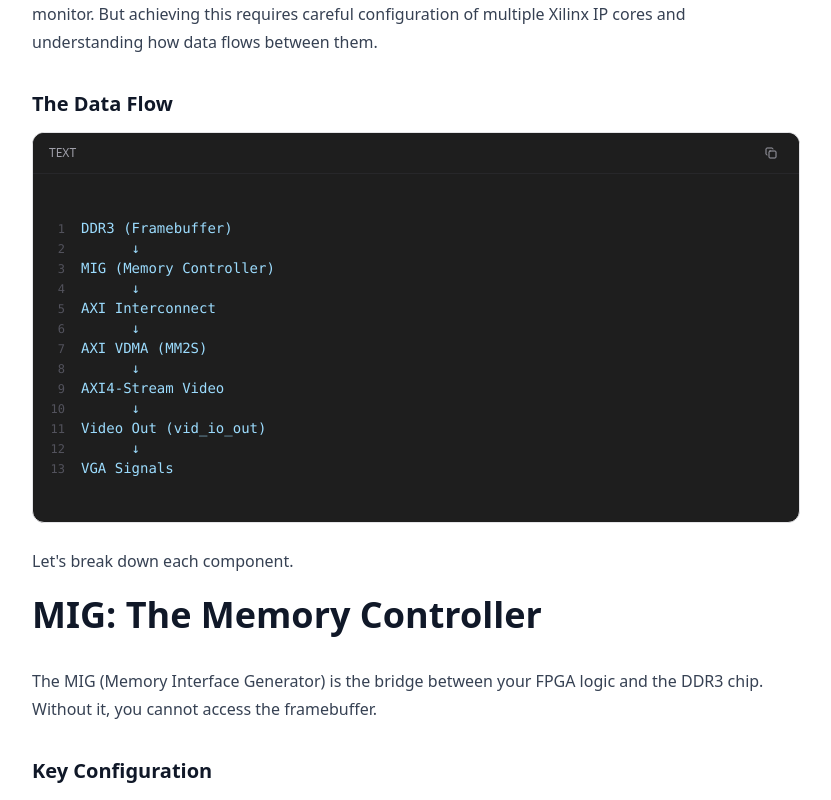
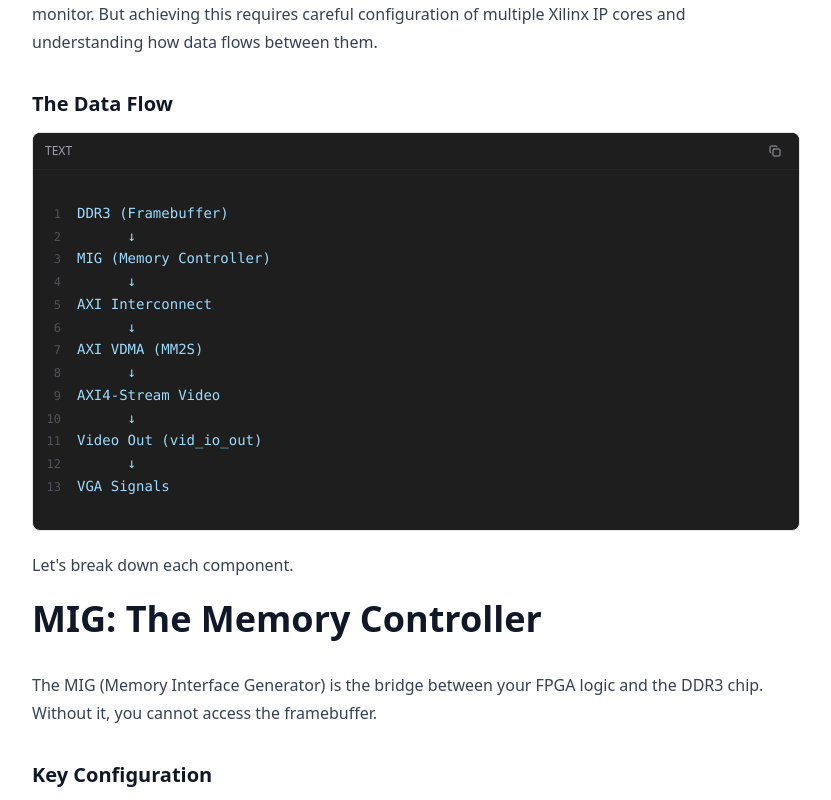
Before and after one commit to Chigz114/my-portfolio, a Next.js app: page /blog/fpga/2.display-pipeline in a window 1280 px wide. Shown: the part 540-1340 px from the top of the page, without its empty margins (224-1055 px from the left). Built offline with nearby package versions, Linux system fonts and the light colour scheme.

Commit message:
fix: properly handle inline code vs code blocks, reduce padding

```diff
--- a/src/app/blog/[category]/[slug]/page.tsx
+++ b/src/app/blog/[category]/[slug]/page.tsx
@@ -69,19 +69,14 @@
               img: ({ node, ...props }) => (
                 <ZoomableImage {...props} />
               ),
-              pre: ({ children }) => <>{children}</>,
-              code: ({ node, inline, className, children, ...props }: any) => {
-                const match = /language-(\w+)/.exec(className || '')
-                if (inline) {
-                  return (
-                    <code className={className} {...props}>
-                      {children}
-                    </code>
-                  )
-                }
+              pre: ({ node, children, ...props }: any) => {
+                // Extract the code element from pre's children
+                const codeElement = (children as any)?.props
+                const className = codeElement?.className || ''
+                const code = codeElement?.children || ''
                 return (
                   <CodeBlock className={className}>
-                    {String(children).replace(/\n$/, '')}
+                    {String(code).replace(/\n$/, '')}
                   </CodeBlock>
                 )
               }
--- a/src/components/code-block.tsx
+++ b/src/components/code-block.tsx
@@ -25,9 +25,9 @@
   }
 
   return (
-    <div className="relative my-6 overflow-hidden rounded-xl border bg-[#1e1e1e] dark:border-zinc-800">
+    <div className="relative my-4 overflow-hidden rounded-lg border bg-[#1e1e1e] dark:border-zinc-800">
       {/* Header */}
-      <div className="flex items-center justify-between border-b border-zinc-800 bg-[#1e1e1e] px-4 py-2 text-zinc-400">
+      <div className="flex items-center justify-between border-b border-zinc-800 bg-[#1e1e1e] px-3 py-1.5 text-zinc-400">
         <div className="flex items-center gap-2">
           {filename ? (
             <span className="text-xs font-medium text-zinc-100">{filename}</span>
@@ -52,8 +52,8 @@
         language={language as any}
       >
         {({ className, style, tokens, getLineProps, getTokenProps }) => (
-          <div className="overflow-x-auto py-2">
-            <pre className={cn(className, "float-left min-w-full px-4 font-mono text-sm")} style={{ ...style, backgroundColor: "transparent" }}>
+          <div className="overflow-x-auto">
+            <pre className={cn(className, "float-left min-w-full px-3 py-2 font-mono text-sm leading-relaxed")} style={{ ...style, backgroundColor: "transparent" }}>
               {tokens.map((line, i) => (
                 <div key={i} {...getLineProps({ line })}>
                   <span className="mr-4 inline-block w-4 select-none text-right text-xs text-zinc-600">
```
